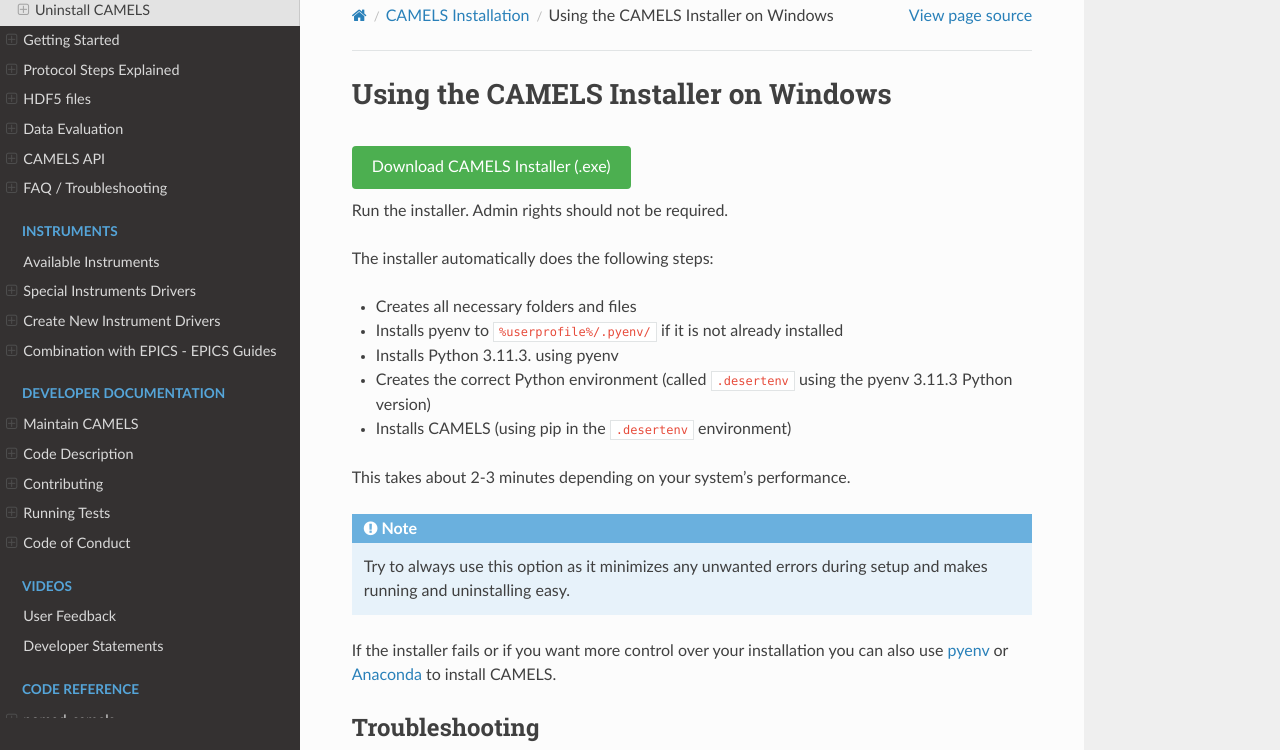
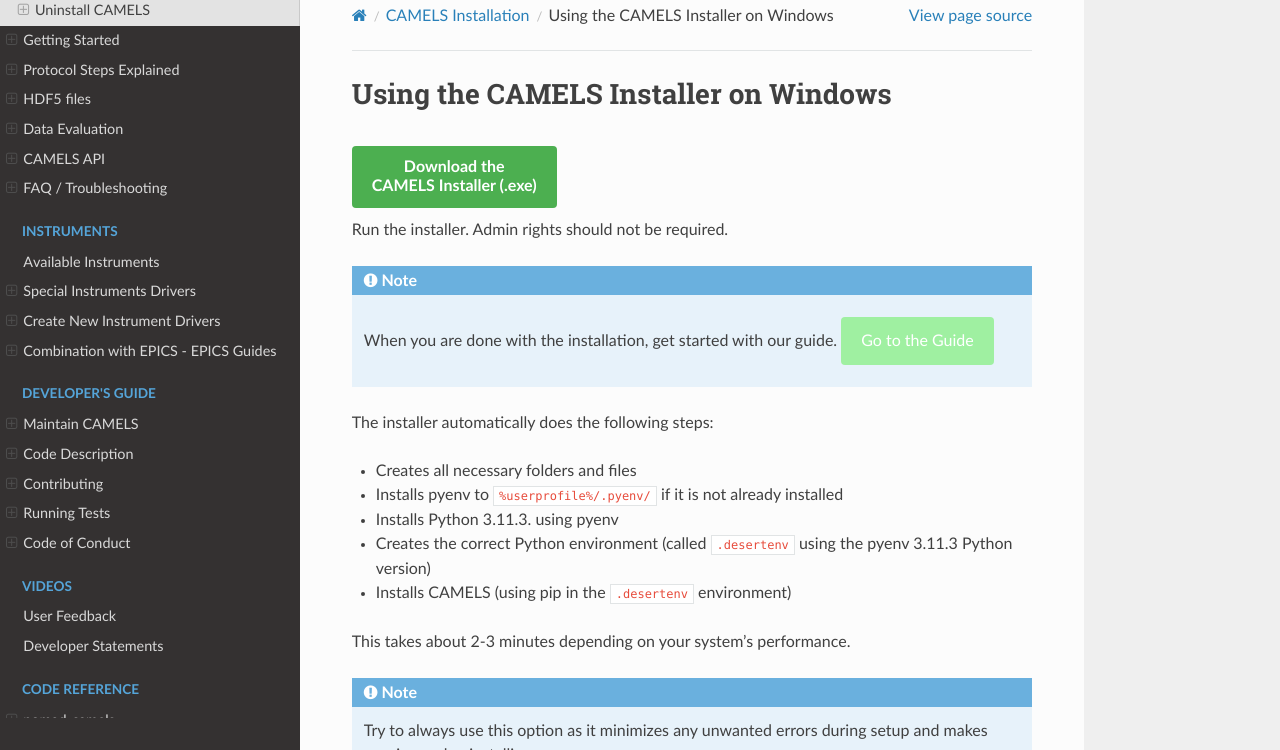
Before and after one commit to FAU-LAP/NOMAD-CAMELS, a Sphinx documentation site: the page built from docs/source/doc/installation/installation_installer.md, in a window 1280 px wide and 900 px high, cut to the strip 150-900 px from the top of the window. Built offline with Sphinx 7.4.7 and the Read the Docs theme 3.1.0, drawn with Linux system fonts in a browser that asks for light colours; pages that are not in the unit, such as notebooks, are missing from menus; the version number is read from the project's files by our own code.

Commit message:
added node for guide, buttons bold

````diff
--- a/docs/source/doc/installation/installation_installer.md
+++ b/docs/source/doc/installation/installation_installer.md
@@ -1,9 +1,15 @@
 # Using the CAMELS Installer on Windows
-<a href="https://raw.githubusercontent.com/A-D-Fuchs/CAMELS_installer/main/Output/NOMAD-CAMELS_installer.exe" target="_blank" rel="noopener noreferrer" style="display: inline-block; padding: 12px 20px; background-color: #4CAF50; color: white; text-align: center; text-decoration: none; font-size: 16px; border-radius: 4px; margin: 10px 0;">
-    Download CAMELS Installer (.exe)
+<a href="https://raw.githubusercontent.com/A-D-Fuchs/CAMELS_installer/main/Output/NOMAD-CAMELS_installer.exe" target="_blank" rel="noopener noreferrer" style="display: inline-block; padding: 12px 20px; background-color: #4CAF50; color: white; text-align: center; text-decoration: none; font-size: 16px; border-radius: 4px; margin: 10px 0; font-weight: bold;">
+    Download the<br>CAMELS Installer (.exe)
 </a>
 
 Run the installer. Admin rights should not be required.
+
+```{note}
+When you are done with the installation, get started with our guide. <a href="../tutorials//quick_start.html" style="display: inline-block; padding: 12px 20px; background-color: #9ff0a1ff; color: white; text-align: center; text-decoration: none; font-size: 16px; border-radius: 4px; margin: 10px 0;">
+    Go to the Guide
+</a>
+```
 
 The installer automatically does the following steps:
 - Creates all necessary folders and files
--- a/docs/source/index.rst
+++ b/docs/source/index.rst
@@ -30,7 +30,7 @@
     </script>
 
     <div style="text-align: left; margin: 20px;">
-        <button onclick="goToInstallation()" style="display:inline-block; padding: 12px 20px; background-color: #4CAF50; color: white; border: none; border-radius: 4px; cursor: pointer; font-size: 16px;">
+        <button onclick="goToInstallation()" style="display:inline-block; padding: 12px 20px; background-color: #4CAF50; color: white; border: none; border-radius: 4px; cursor: pointer; font-size: 16px; font-weight: bold;">
             Install CAMELS
         </button>
     </div>
@@ -203,7 +203,7 @@
 
 .. toctree::
    :maxdepth: 2
-   :caption: User Documentation
+   :caption: User's Guide
    :hidden:
 
    Installing CAMELS <doc/installation/installation.md>
@@ -228,7 +228,7 @@
 
 .. toctree::
    :maxdepth: 2
-   :caption: Developer Documentation
+   :caption: Developer's Guide
    :hidden:
 
    Maintain CAMELS <doc/programmers_guide/programmers_guide.md>
````
